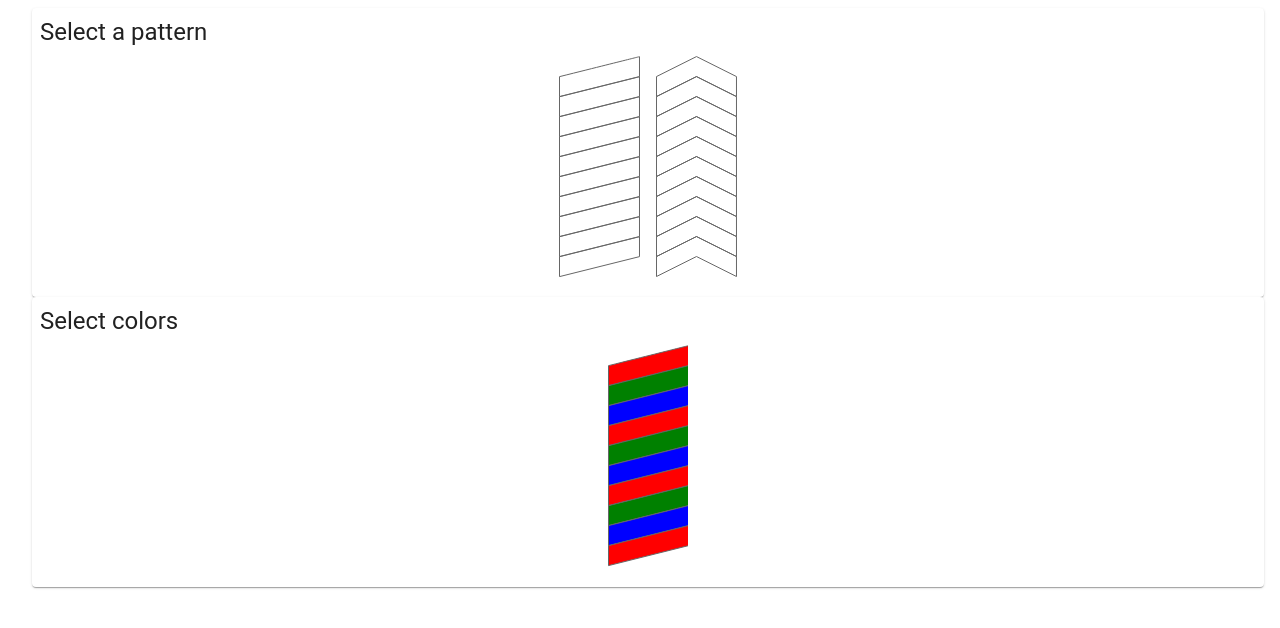
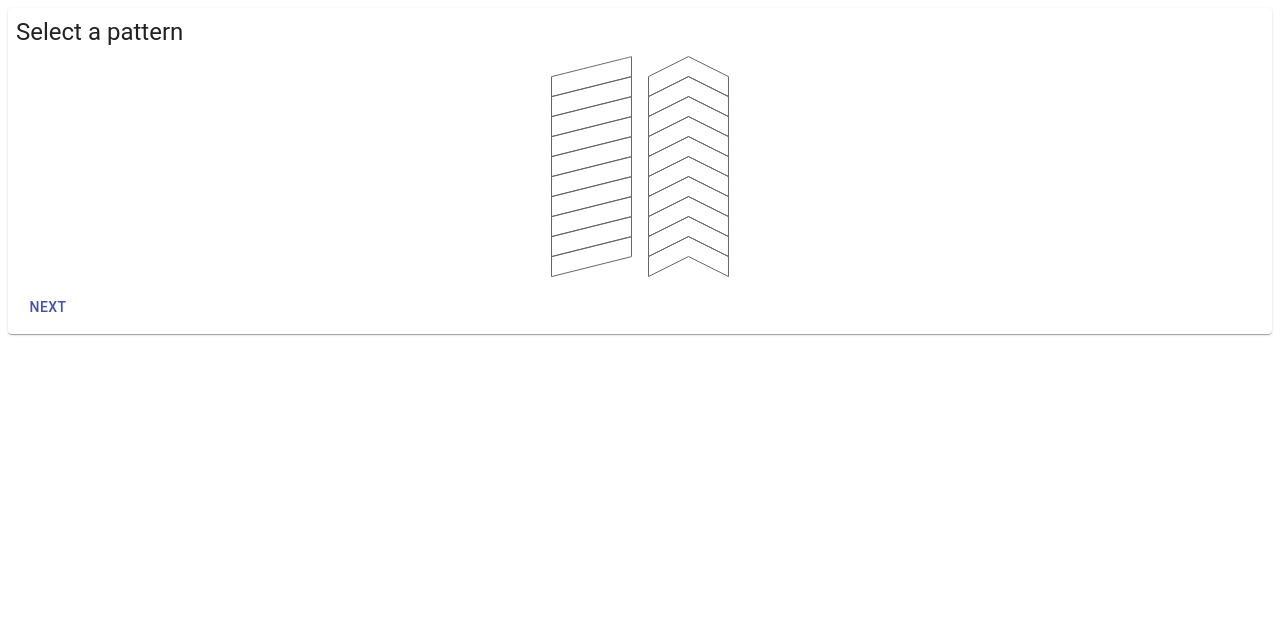
Before and after one commit to burzomir/plecionki, a React (Create React App) app: page / in a window 1280 px wide. Shown: the top 628 px of the page. Built offline with nearby package versions, Linux system fonts and the light colour scheme.

Commit message:
Use creator model in App

```diff
--- a/src/App.tsx
+++ b/src/App.tsx
@@ -1,12 +1,14 @@
+import { Button, Container, Paper, Typography } from "@material-ui/core";
+import { makeStyles } from "@material-ui/core/styles";
+import { useState } from "react";
+import * as Creator from "./Creator";
+import { Pattern } from "./patterns/Pattern";
 import { ReactComponent as Pattern1 } from "./patterns/pattern-1.svg";
 import { ReactComponent as Pattern2 } from "./patterns/pattern-2.svg";
-import { Pattern } from "./patterns/Pattern";
-import { Container, Paper, Typography } from "@material-ui/core";
-import { makeStyles } from "@material-ui/core/styles";
 
 const useStyles = makeStyles((theme) => ({
   root: {
-    margin: theme.spacing(1),
+    padding: theme.spacing(1),
   },
   section: {
     padding: theme.spacing(1),
@@ -21,8 +23,11 @@ const useStyles = makeStyles((theme) => ({
 
 function App() {
   const styles = useStyles();
+  const [creator, setCreator] = useState(Creator.start());
+  const renderStep = () => {
+    switch (creator.step) {
+      case "Pattern Selection":
         return (
-    <Container className={styles.root}>
           <Paper className={styles.section}>
             <Typography variant="h5">Select a pattern</Typography>
             <div className={styles.patternList}>
@@ -37,7 +42,18 @@ function App() {
                 colors={[]}
               />
             </div>
+            <Button
+              color="primary"
+              onClick={() =>
+                setCreator(Creator.selectPattern("pattern-1", creator))
+              }
+            >
+              Next
+            </Button>
           </Paper>
+        );
+      case "Color Selection":
+        return (
           <Paper className={styles.section}>
             <Typography variant="h5">Select colors</Typography>
             <div className={styles.patternList}>
@@ -47,9 +63,15 @@ function App() {
                 colors={["red", "green", "blue"]}
               />
             </div>
+            <Button onClick={() => setCreator(Creator.start())}>Back</Button>
           </Paper>
-    </Container>
         );
+
+      default:
+        return <Paper>Unknown step</Paper>;
+    }
+  };
+  return <Container className={styles.root}>{renderStep()}</Container>;
 }
 
 export default App;
```
Lines whose indentation alone changed are shown as unchanged.
